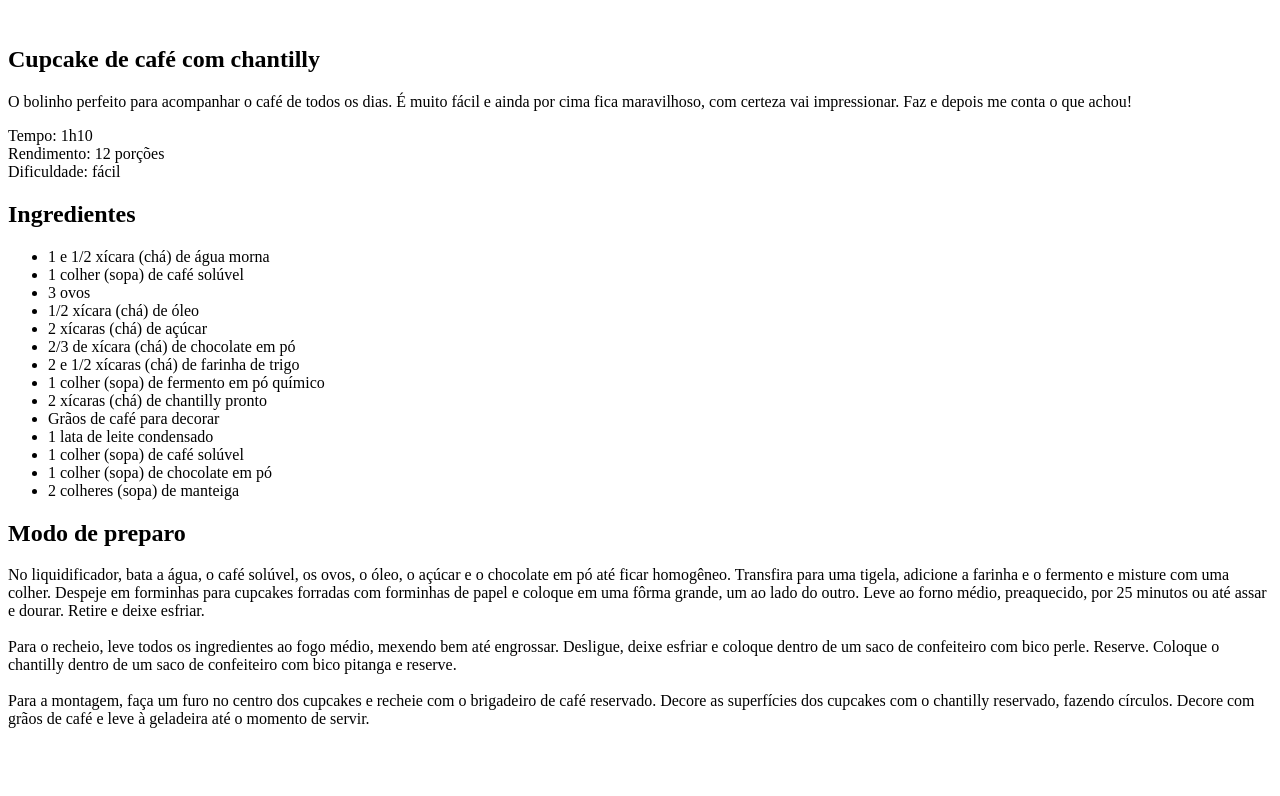
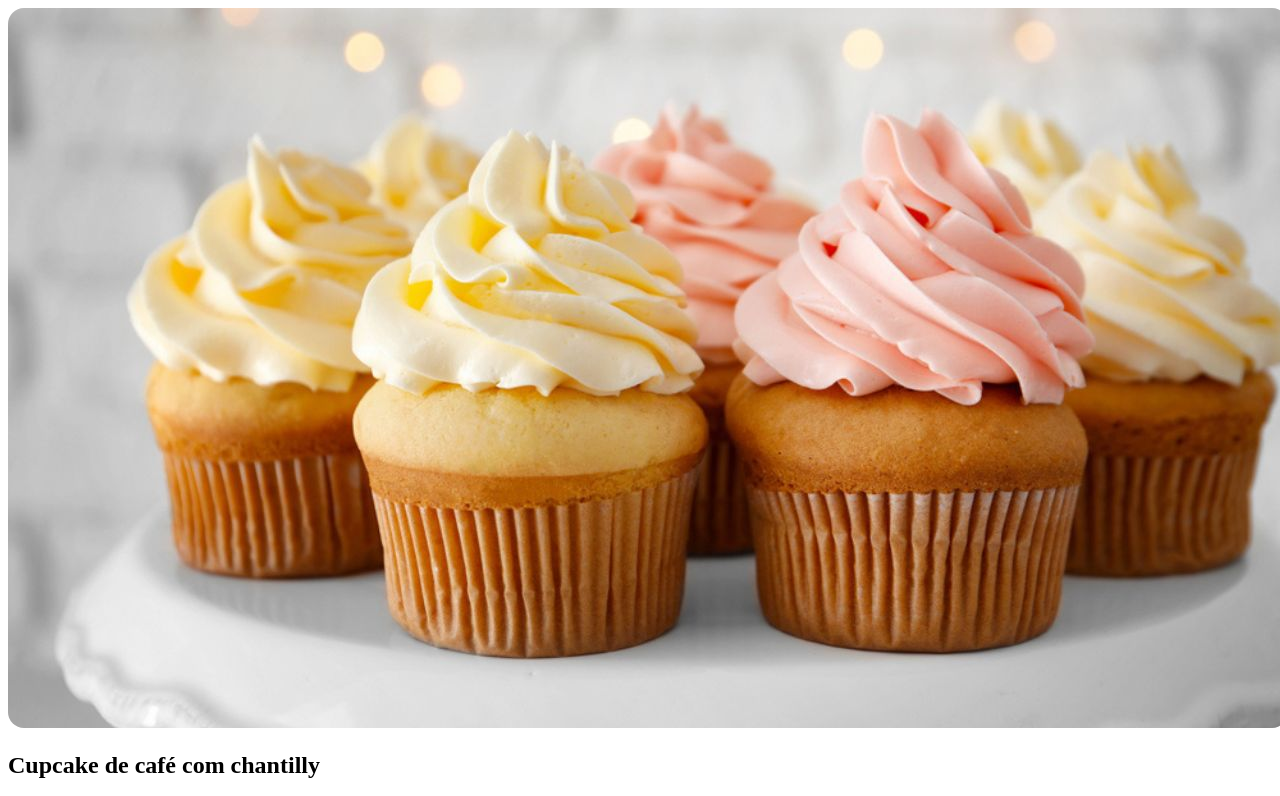
Before and after one commit to MastrangeloReino/Projeto-Aula-Rocketseat, a plain HTML site: page index.html in a window 1280 px wide. Shown: the top 796 px of the page. Drawn offline with Linux system fonts and the light colour scheme.

Commit message:
add imagens

```diff
--- a/index.html
+++ b/index.html
@@ -4,11 +4,12 @@
     <meta charset="UTF-8">
     <meta name="viewport" content="width=device-width, initial-scale=1.0">
     <title>Página de receita</title>
+    <link rel="stylesheet" href="style.css">
 </head>
 <body>
 
    <div id="page">
-    <img src="" alt="">
+    <img src="assets/cup.jpg" alt="imagem de cupckaes">
     <main>
         <section id="about">
             <h1>Cupcake de café com chantilly</h1>
--- /dev/null
+++ b/style.css
@@ -0,0 +1,3 @@
+img{
+    border-radius: 16px;
+}
```
Also changed, not shown: assets/cup.jpg (added).
